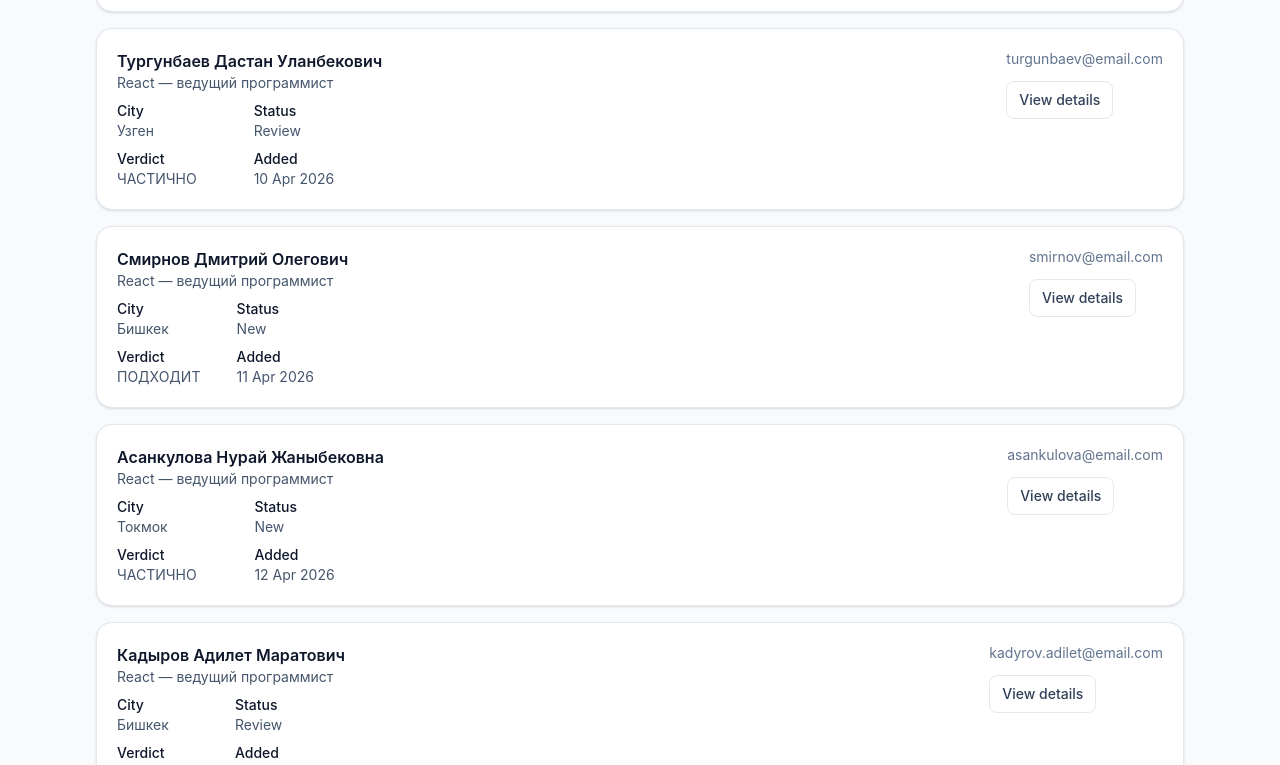
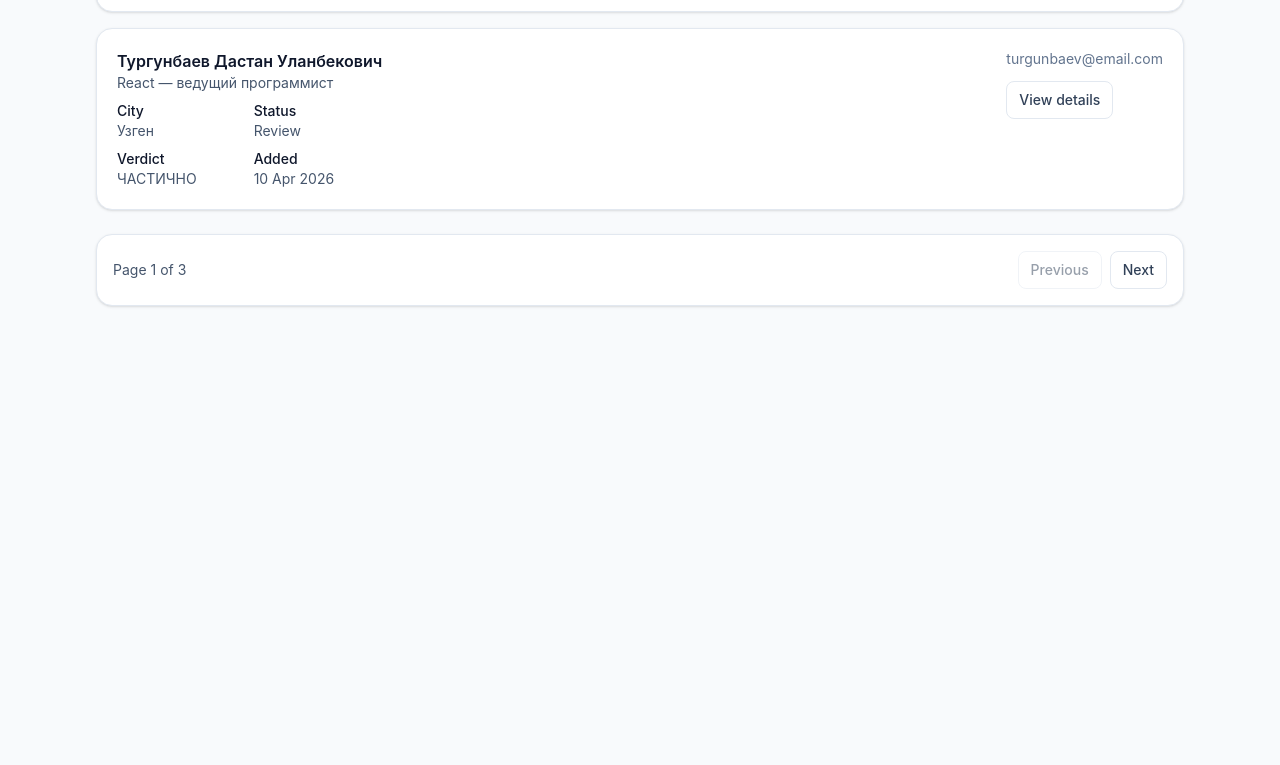
Before and after one commit to unclebusy/tunduk_dashboard, a React (Vite) app: page /candidates in a window 1280 px wide. Shown: the part 2035-2800 px from the top of the page. After the commit the page ends 2373 px from the top, so only its background shows below. Built offline with nearby package versions, Linux system fonts and the light colour scheme.

Commit message:
Add URL-synced pagination to the candidates list

```diff
--- a/src/pages/CandidatesListPage.tsx
+++ b/src/pages/CandidatesListPage.tsx
@@ -18,6 +18,32 @@ const verdictOptions: Array<{
   { label: 'Частично', value: 'ЧАСТИЧНО' },
   { label: 'Не соответствует', value: 'НЕ СООТВЕТСТВУЕТ' },
 ];
+const PAGE_SIZE = 10;
+
+function sortCandidates(
+  candidates: Candidate[],
+  sortField: 'createdAt' | 'name' | 'verdict' | 'status' | undefined,
+): Candidate[] {
+  if (!sortField) {
+    return candidates;
+  }
+
+  return [...candidates].sort((leftCandidate, rightCandidate) => {
+    switch (sortField) {
+      case 'name':
+        return leftCandidate.name.localeCompare(rightCandidate.name);
+      case 'verdict':
+        return leftCandidate.verdict.localeCompare(rightCandidate.verdict);
+      case 'status':
+        return leftCandidate.status.localeCompare(rightCandidate.status);
+      case 'createdAt':
+        return (
+          new Date(rightCandidate.createdAt).getTime() -
+          new Date(leftCandidate.createdAt).getTime()
+        );
+    }
+  });
+}
 
 function CandidatesListPage() {
   const [searchParams, setSearchParams] = useSearchParams();
@@ -42,25 +68,37 @@ function CandidatesListPage() {
 
     return matchesVerdict && matchesSearch;
   });
+  const sortedCandidates = sortCandidates(filteredCandidates, queryParams.sort);
+  const totalPages = Math.max(1, Math.ceil(sortedCandidates.length / PAGE_SIZE));
+  const currentPage = Math.min(queryParams.page, totalPages);
+  const paginatedCandidates = sortedCandidates.slice(
+    (currentPage - 1) * PAGE_SIZE,
+    currentPage * PAGE_SIZE,
+  );
 
-  function handleVerdictChange(nextVerdict?: CandidateVerdict) {
+  function updateQueryParams(
+    nextQueryParams: Partial<typeof queryParams>,
+    replace = false,
+  ) {
     setSearchParams(
       serializeCandidateListQueryParams({
         ...queryParams,
-        verdict: nextVerdict,
-        page: 1,
+        ...nextQueryParams,
       }),
+      { replace },
     );
   }
 
+  function handleVerdictChange(nextVerdict?: CandidateVerdict) {
+    updateQueryParams({ verdict: nextVerdict, page: 1 });
+  }
+
   function handleSearchChange(nextSearch: string) {
-    setSearchParams(
-      serializeCandidateListQueryParams({
-        ...queryParams,
-        search: nextSearch,
-        page: 1,
-      }),
-    );
+    updateQueryParams({ search: nextSearch, page: 1 });
+  }
+
+  function handlePageChange(nextPage: number) {
+    updateQueryParams({ page: nextPage });
   }
 
   useEffect(() => {
@@ -74,6 +112,14 @@ function CandidatesListPage() {
 
     handleSearchChange(debouncedSearchValue);
   }, [debouncedSearchValue, queryParams.search]);
+
+  useEffect(() => {
+    if (queryParams.page === currentPage) {
+      return;
+    }
+
+    updateQueryParams({ page: currentPage }, true);
+  }, [currentPage, queryParams.page]);
 
   useEffect(() => {
     let isMounted = true;
@@ -160,8 +206,8 @@ function CandidatesListPage() {
               Candidates List
             </h2>
             <p className="text-sm leading-6 text-slate-600">
-              Showing {filteredCandidates.length} candidates from the mock data
-              source.
+              Showing {paginatedCandidates.length} of {sortedCandidates.length}{' '}
+              candidates from the mock data source.
             </p>
           </div>
 
@@ -206,8 +252,8 @@ function CandidatesListPage() {
       </section>
 
       <section className="space-y-4">
-        {filteredCandidates.length > 0 ? (
-          filteredCandidates.map((candidate) => (
+        {sortedCandidates.length > 0 ? (
+          paginatedCandidates.map((candidate) => (
             <CandidateCard key={candidate.id} candidate={candidate} />
           ))
         ) : (
@@ -216,6 +262,36 @@ function CandidatesListPage() {
           </div>
         )}
       </section>
+
+      {sortedCandidates.length > PAGE_SIZE ? (
+        <section className="rounded-2xl border border-slate-200 bg-white p-4 shadow-sm">
+          <div className="flex flex-col gap-3 sm:flex-row sm:items-center sm:justify-between">
+            <p className="text-sm text-slate-600">
+              Page {currentPage} of {totalPages}
+            </p>
+
+            <div className="flex items-center gap-2">
+              <button
+                type="button"
+                onClick={() => handlePageChange(currentPage - 1)}
+                disabled={currentPage === 1}
+                className="rounded-lg border border-slate-200 px-3 py-2 text-sm font-medium text-slate-700 transition-colors hover:bg-slate-100 hover:text-slate-900 disabled:cursor-not-allowed disabled:opacity-50"
+              >
+                Previous
+              </button>
+
+              <button
+                type="button"
+                onClick={() => handlePageChange(currentPage + 1)}
+                disabled={currentPage === totalPages}
+                className="rounded-lg border border-slate-200 px-3 py-2 text-sm font-medium text-slate-700 transition-colors hover:bg-slate-100 hover:text-slate-900 disabled:cursor-not-allowed disabled:opacity-50"
+              >
+                Next
+              </button>
+            </div>
+          </div>
+        </section>
+      ) : null}
     </div>
   );
 }
```
